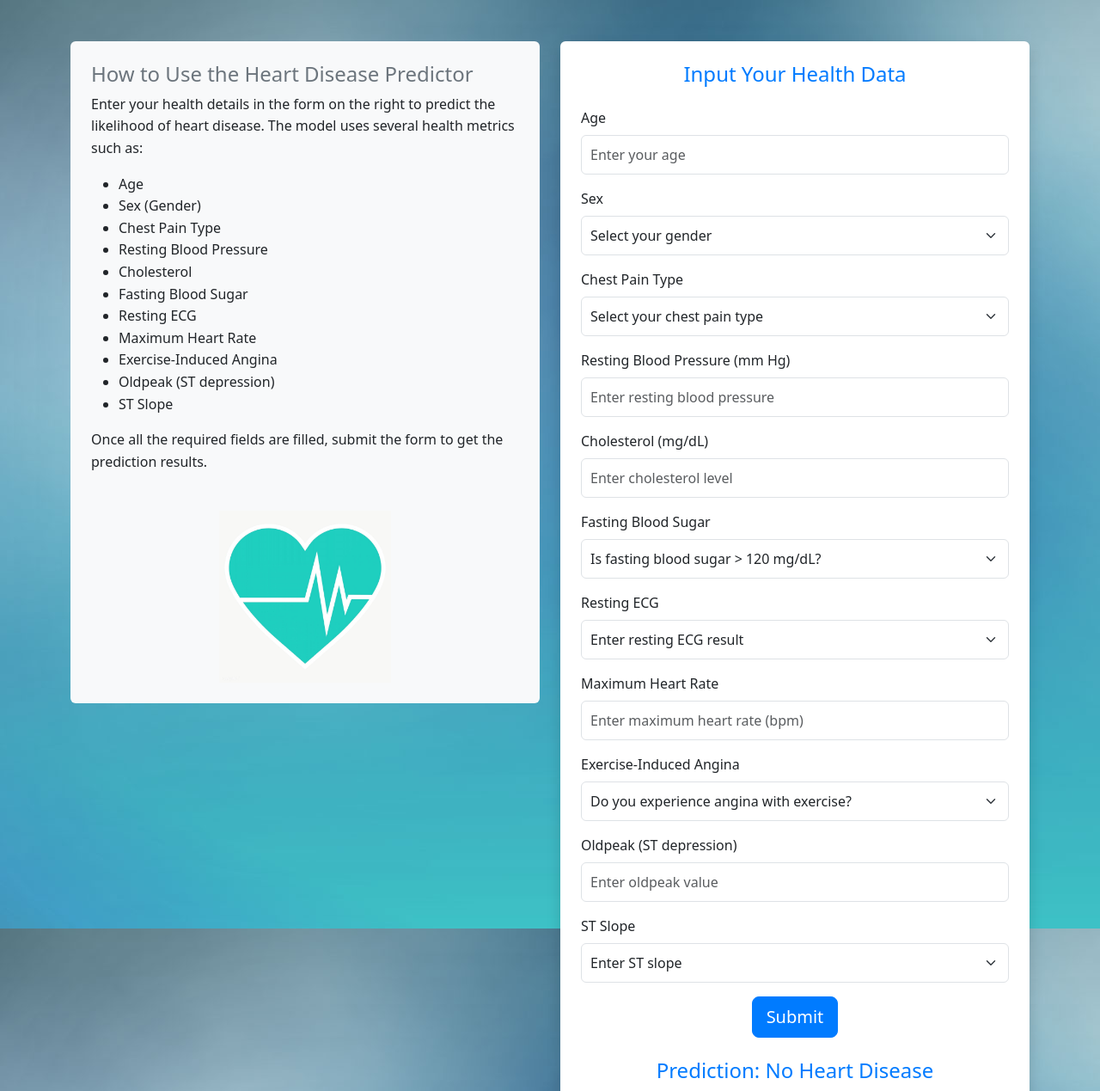
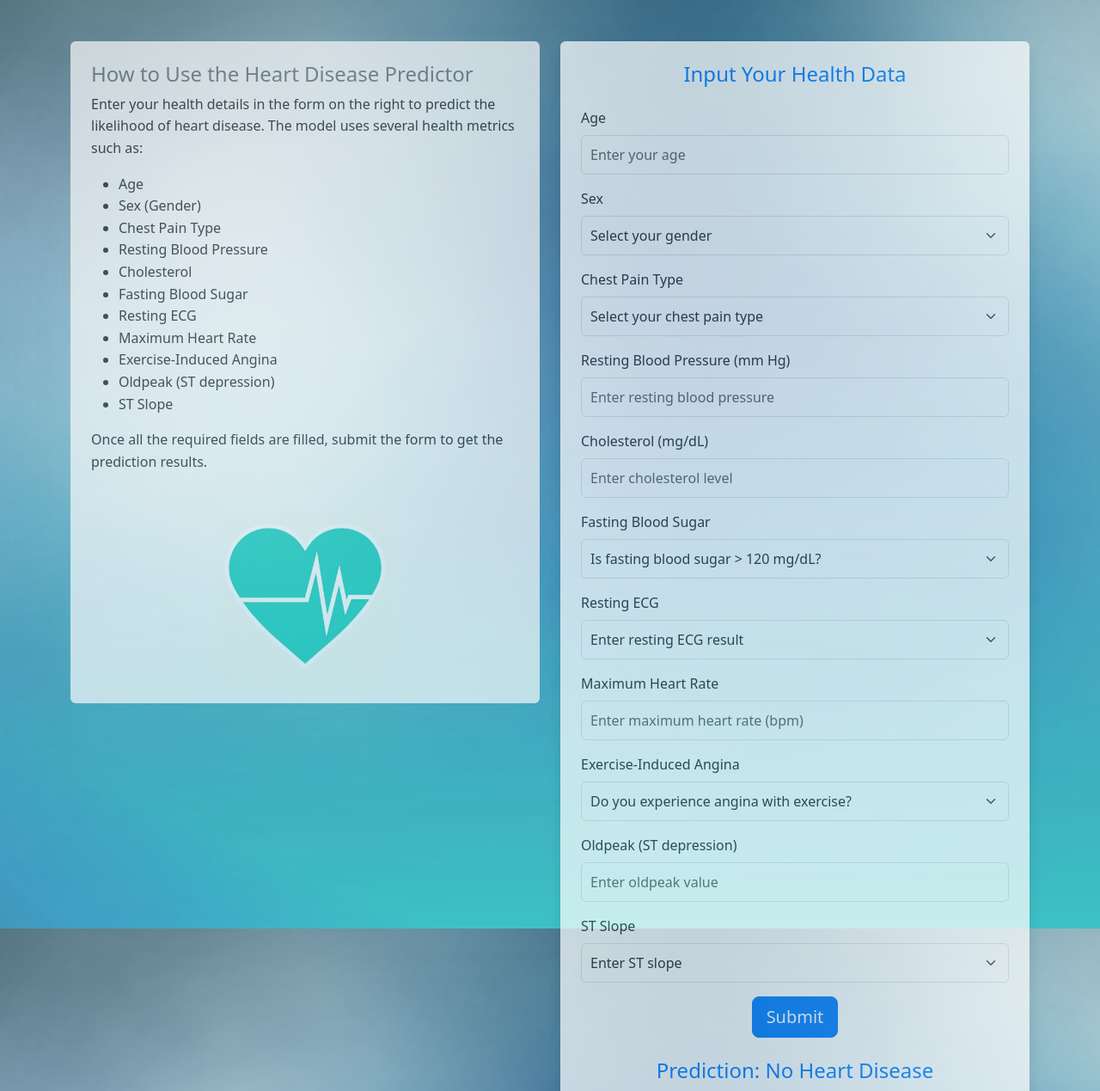
Before and after one commit to eric-h-123/flask-heart-app, a Flask app: page / in a window 1280 px wide. Shown: the top 1269 px of the page at 86% size. Run offline with Flask 3, Linux system fonts and the light colour scheme; parts of the project's set-up code (start-up, migrations or seed data) failed here and were passed over.

Commit message:
Added opacity to .form-section, .info-section)

```diff
--- a/heart_app_copy/static/css/style_demo_1.css
+++ b/heart_app_copy/static/css/style_demo_1.css
@@ -5,6 +5,7 @@ body {
 .info-section {
     overflow-y: auto;  /* Enable scrolling for the text */
     background-color: #f8f9fa;
+    opacity: .7;
 }
 
 .info-text {
@@ -34,6 +35,7 @@ body {
 
 .form-section {
     background-color: #fff;
+    opacity: .7;
 }
 
 .form-section h2 {
```
